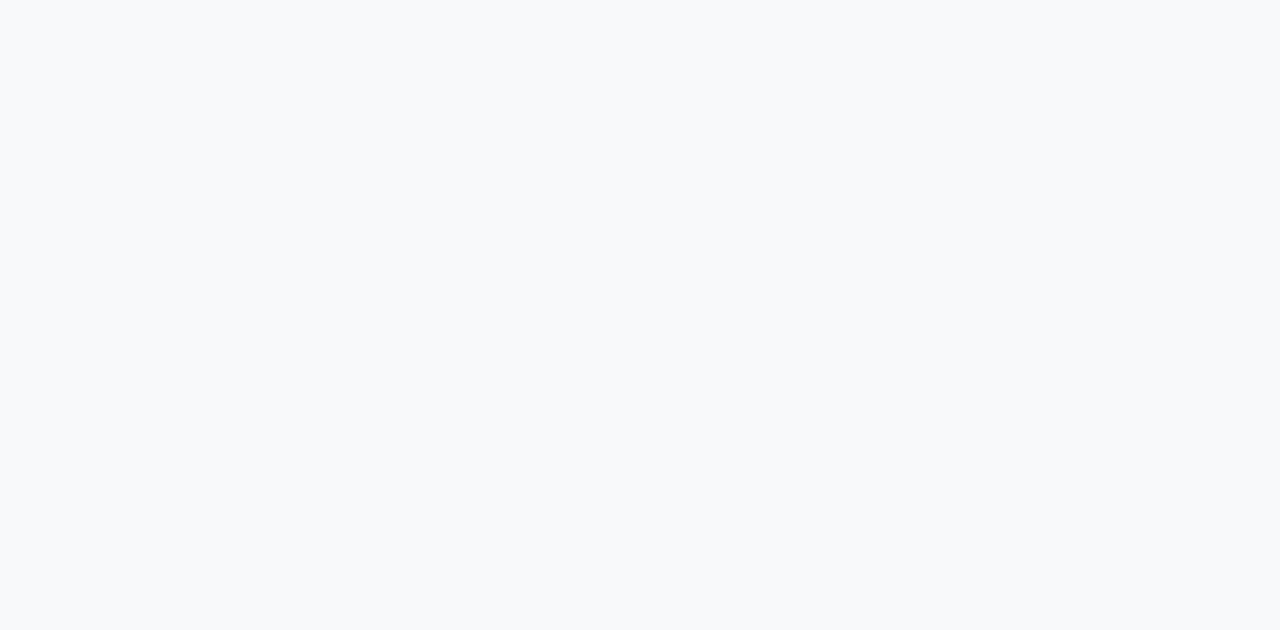
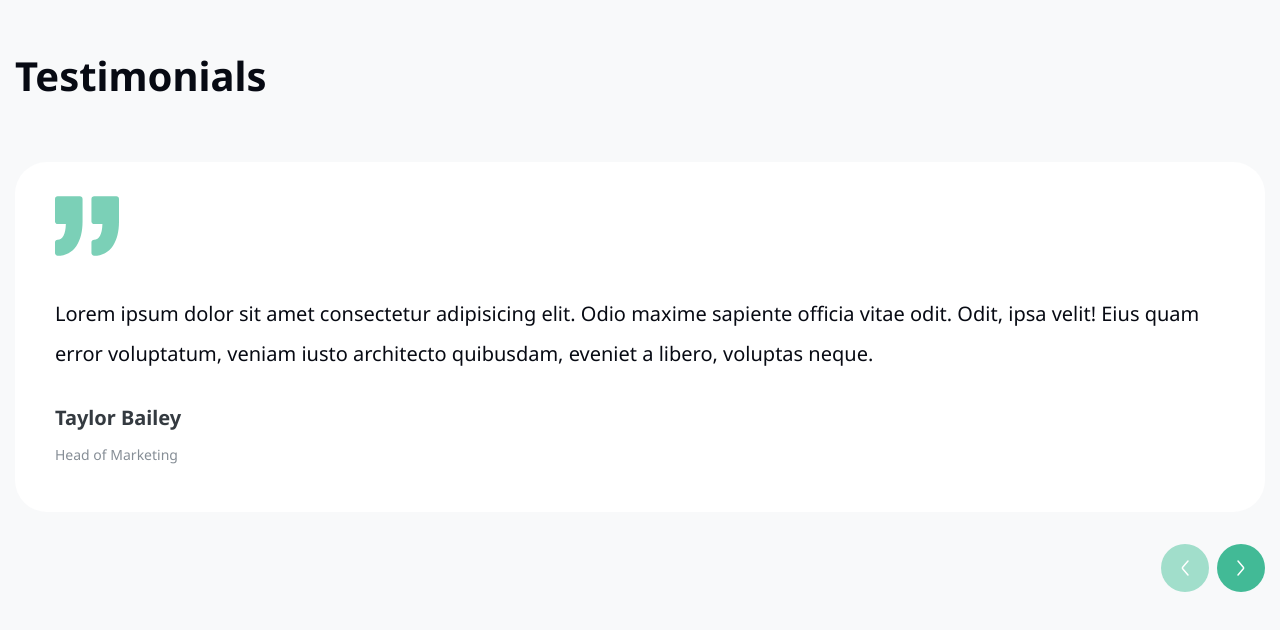
Before and after one commit to arman-borkhani/agency, a Vue app: page / in a window 1280 px wide. Shown: the part 3964-4594 px from the top of the page. Before the commit the page ends 3946 px from the top, so only its background shows below. Built offline with nearby package versions, Linux system fonts and the light colour scheme.

Commit message:
Add testimonial section

```diff
--- a/src/App.vue
+++ b/src/App.vue
@@ -4,6 +4,7 @@
   <about-section></about-section>
   <values-section></values-section>
   <services-section></services-section>
+  <testimonials-section></testimonials-section>
 </template>
 
 <script>
@@ -12,6 +13,7 @@ import HeroSection from './pages/home/HeroSection';
 import AboutSection from './pages/home/AboutSection';
 import ValuesSection from './pages/home/ValuesSection';
 import ServicesSection from './pages/home/ServicesSection';
+import TestimonialsSection from './pages/home/TestimonialsSection';
 
 export default {
   name: 'App',
@@ -20,7 +22,8 @@ export default {
     HeroSection,
     AboutSection,
     ValuesSection,
-    ServicesSection
+    ServicesSection,
+    TestimonialsSection
   }
 }
 </script>
--- /dev/null
+++ b/src/pages/home/TestimonialsSection.vue
@@ -0,0 +1,191 @@
+<template>
+  <section class="testimonial-sec">
+    <base-container>
+      <h2 class="testimonial-sec__title">Testimonials</h2>
+      <div class="testimonial-wrap">
+        <svg class="testimonial-icon" width="64" height="64">
+          <use href="../../assets/icons.svg#quote"></use>
+        </svg>
+        <swiper
+          :slides-per-view="1"
+          :modules="modules"
+          :navigation="{
+            nextEl: '.testimonial-sc__button-next',
+            prevEl: '.testimonial-sc__button-prev',
+          }"
+          :space-between="30"
+        >
+          <swiper-slide>
+            <article class="testimonial">
+              <p class="testimonial__quote">
+                Lorem ipsum dolor sit amet consectetur adipisicing elit.
+                Odio maxime sapiente officia vitae odit.
+                Odit, ipsa velit! Eius quam error voluptatum,
+                veniam iusto architecto quibusdam, eveniet a libero,
+                voluptas neque.
+              </p>
+              <footer class="testimonial__footer">
+                <div>
+                  <h5 class="testimonial__name">Taylor Bailey</h5>
+                  <div class="testimonial__position">Head of Marketing</div>
+                </div>
+              </footer>
+            </article>
+          </swiper-slide>
+          <swiper-slide>
+            <article class="testimonial">
+              <p class="testimonial__quote">
+                Lorem ipsum dolor sit amet consectetur adipisicing elit.
+                Tenetur nemo possimus esse et quod ipsum cupiditate laboriosam,
+                aliquid ut saepe facilis dicta quam excepturi quis dolor
+                temporibus explicabo! Aspernatur.
+              </p>
+              <footer class="testimonial__footer">
+                <div>
+                  <h5 class="testimonial__name">Drake Marshman</h5>
+                  <div class="testimonial__position">Developer</div>
+                </div>
+              </footer>
+            </article>
+          </swiper-slide>
+          <swiper-slide>
+            <article class="testimonial">
+              <p class="testimonial__quote">
+                Lorem ipsum dolor, sit amet consectetur adipisicing elit.
+                Debitis ratione, minus sed ipsam quia temporibus. Non adipisci,
+                dignissimos sed molestiae aut nostrum quae! Obcaecati harum
+                dignissimos numquam nisi! Assumenda, perspiciatis.
+              </p>
+              <footer class="testimonial__footer">
+                <div>
+                  <h5 class="testimonial__name">Emmett Kimmons</h5>
+                  <div class="testimonial__position">Designer</div>
+                </div>
+              </footer>
+            </article>
+          </swiper-slide>
+        </swiper>
+      </div>
+      <footer class="testimonial-sec__footer">
+        <div class="carousel-nav testimonial-sec__nav">
+          <button class="carousel-nav__button testimonial-sc__button-prev">
+            <svg width="24" height="24">
+              <use href="../../assets/icons.svg#chevron-left"></use>
+            </svg>
+          </button>
+          <button class="carousel-nav__button testimonial-sc__button-next">
+            <svg width="24" height="24">
+              <use href="../../assets/icons.svg#chevron-right"></use>
+            </svg>
+          </button>
+        </div>
+      </footer>
+    </base-container>
+  </section>
+</template>
+
+<script>
+import { Navigation } from 'swiper/modules';
+import { Swiper, SwiperSlide } from 'swiper/vue';
+import 'swiper/css';
+
+export default {
+  components: {
+    Swiper,
+    SwiperSlide,
+  },
+  data() {
+    return {
+      modules: [Navigation],
+    }
+  }
+}
+</script>
+
+<style scoped>
+.testimonial-sec {
+  padding-top: 4rem;
+  padding-bottom: 4rem;
+}
+
+.testimonial-sec__title {
+  font-size: 2rem;
+  margin-bottom: 3.5rem;
+  line-height: 1.5;
+  color: var(--blue-900);
+}
+
+.testimonial-wrap {
+  padding: 2rem 2.5rem 3rem;
+  border-radius: 2rem;
+  background-color: var(--white);
+}
+
+.testimonial-icon {
+  color: var(--green-400);
+}
+
+.testimonial {
+  padding-top: 2rem;
+}
+
+.testimonial__quote {
+  font-size: 1rem;
+  line-height: 200%;
+  margin: 0 auto 2rem;
+  color: var(--blue-900);
+}
+
+.testimonial__name {
+  font-size: 1rem;
+  margin-bottom: 1rem;
+  color: var(--gray-800);
+}
+
+.testimonial__position {
+  font-size: 0.875rem;
+  line-height: normal;
+  color: var(--gray-600);
+}
+
+.carousel-nav__button {
+  width: 48px;
+  height: 48px;
+  display: inline-flex;
+  align-items: center;
+  justify-content: center;
+  border-radius: 50%;
+  border: none !important;
+  background-color: var(--secondary);
+  color: var(--white);
+  transition: background-color 0.3 ease;
+}
+
+.testimonial-sc__button-prev {
+  margin-right: 0.5rem;
+}
+
+.swiper-button-disabled {
+  background-color: var(--green-300);
+}
+
+.testimonial-sec__footer {
+  display: flex;
+  justify-content: flex-end;
+  padding-top: 2rem;
+}
+
+@media screen and (min-width: 992px) {
+  .testimonial-sec__title {
+    font-size: 2.5rem;
+  }
+
+  .testimonial__quote {
+    font-size: 1.25rem;
+  }
+
+  .testimonial__name {
+    font-size: 1.25rem;
+  }
+}
+</style>
--- a/src/styles/global.css
+++ b/src/styles/global.css
@@ -11,7 +11,12 @@
   --blue-700: #21335f;
   --blue-600: #2e4785;
   --blue-500: #3b5caa;
+  --green-400: #7bd0b7;
+  --green-300: #a1decb;
+  --gray-800: #343a40;
   --gray-700: #495057;
+  --gray-600: #868e96;
+  --gray-500: #adb5bd;
 }
 
 *,
```
Also changed, not shown: src/assets/icons.svg.
